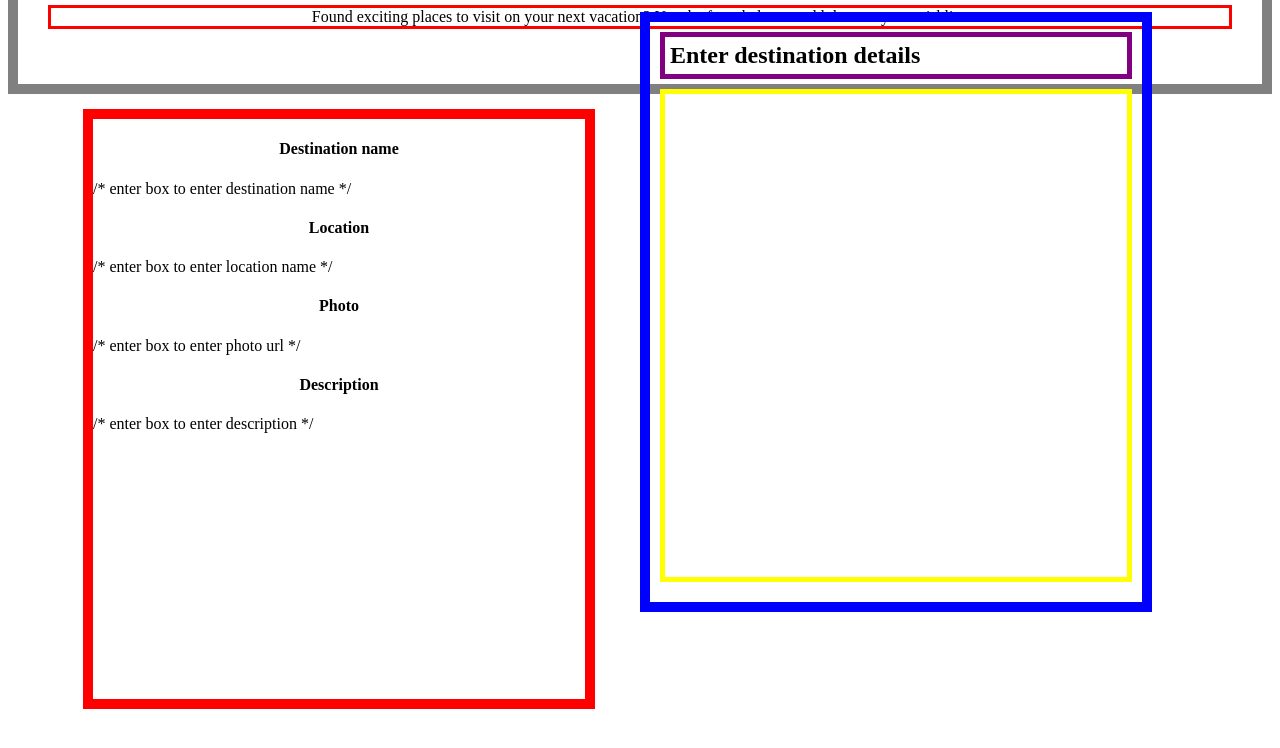
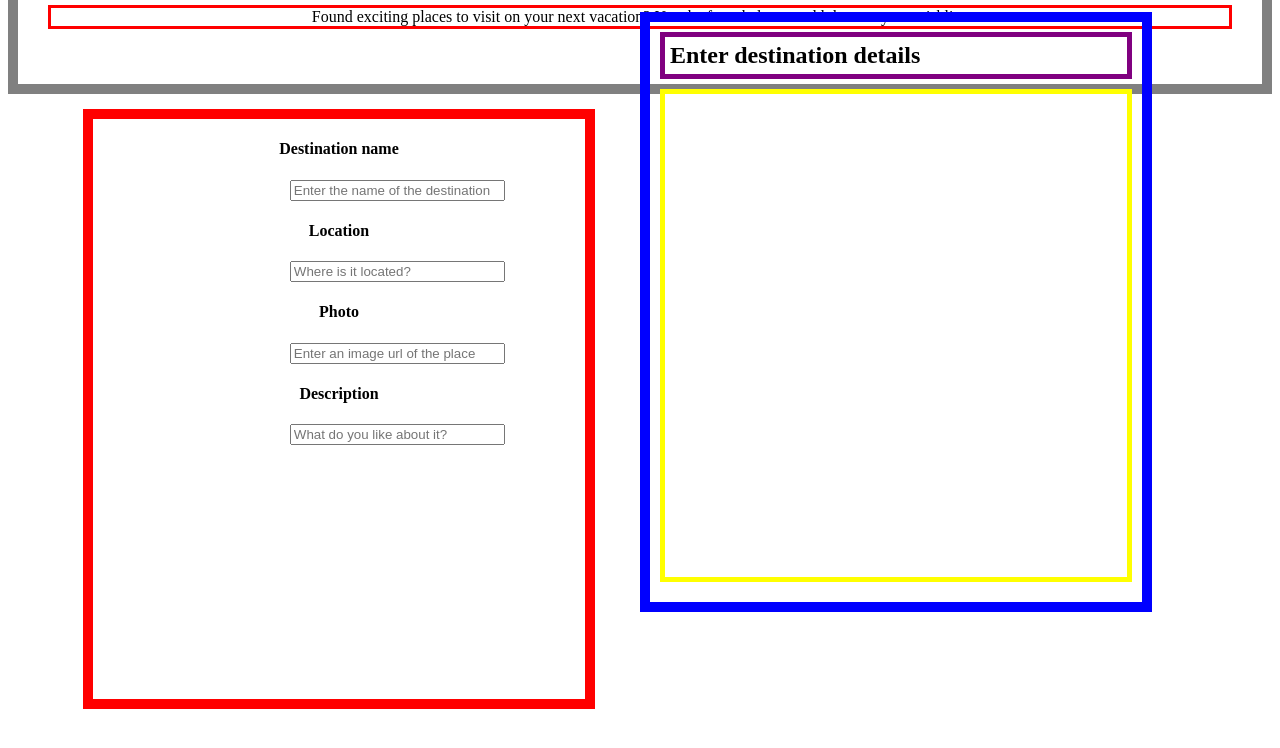
Before and after one commit to ScottJay28/destination-wishlist-v2-sjj, a plain HTML site: page index.html in a window 1280 px wide. Shown: the part 174-922 px from the top of the page. Drawn offline with Linux system fonts and the light colour scheme.

Commit message:
git fix?

```diff
--- a/css/style.css
+++ b/css/style.css
@@ -49,3 +49,9 @@
 h4 {
   text-align: center;
 }
+input {
+  position: relative;
+  left: 40%;
+  size: 40px;
+  width: 215px;
+}
--- a/index.html
+++ b/index.html
@@ -17,19 +17,31 @@
     <section class="info">
       <div class="destination">
         <h4>Destination name</h4>
-        /* enter box to enter destination name */
+        <input
+          type="text"
+          id="name"
+          placeholder="Enter the name of the destination"
+        />
       </div>
       <div>
         <h4>Location</h4>
-        /* enter box to enter location name */
+        <input type="text" id="location" placeholder="Where is it located?" />
       </div>
       <div>
         <h4>Photo</h4>
-        /* enter box to enter photo url */
+        <input
+          type="text"
+          id="photo"
+          placeholder="Enter an image url of the place"
+        />
       </div>
       <div>
         <h4>Description</h4>
-        /* enter box to enter description */
+        <input
+          type="text"
+          id="description"
+          placeholder="What do you like about it?"
+        />
       </div>
     </section>
     <div class="cardsection">
```
